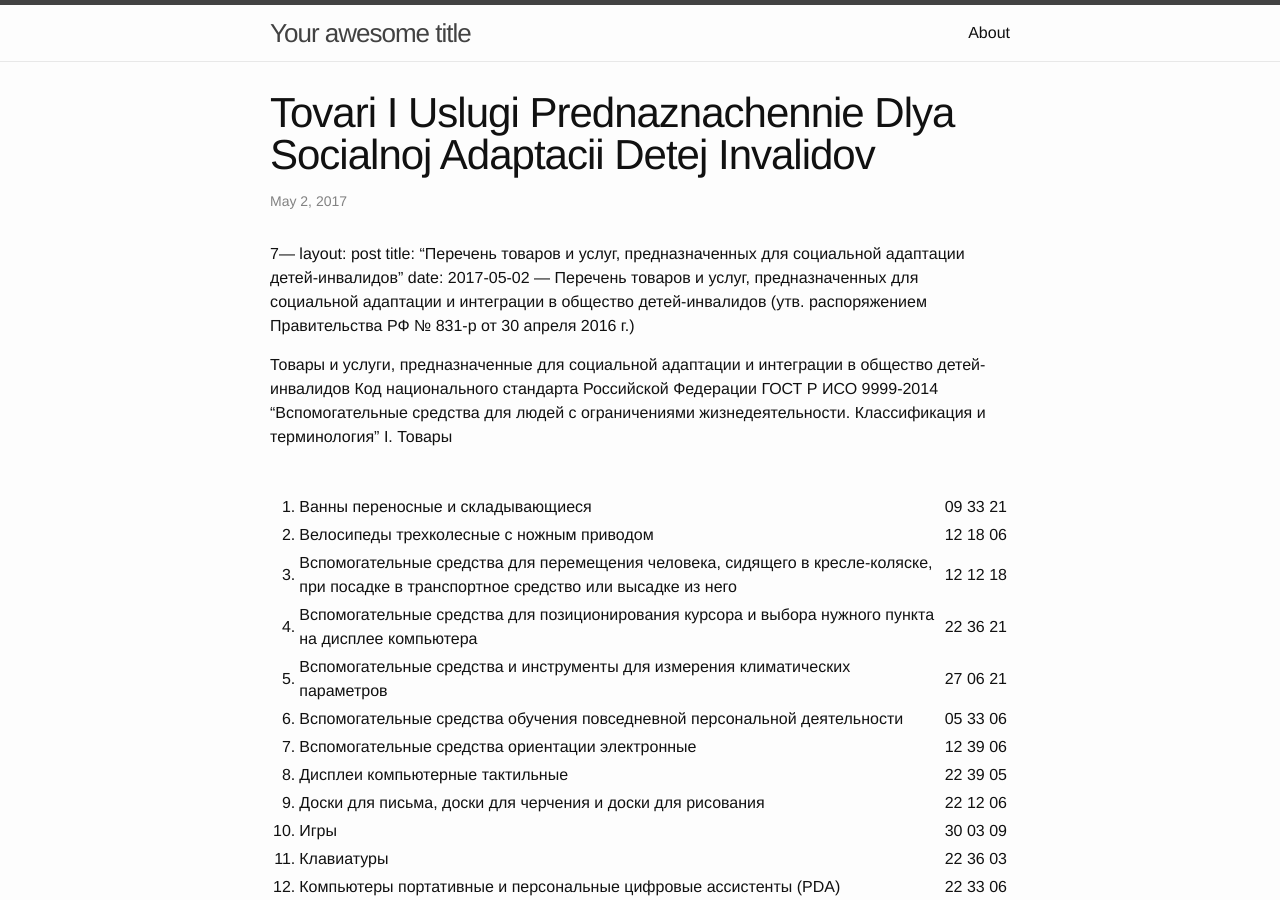
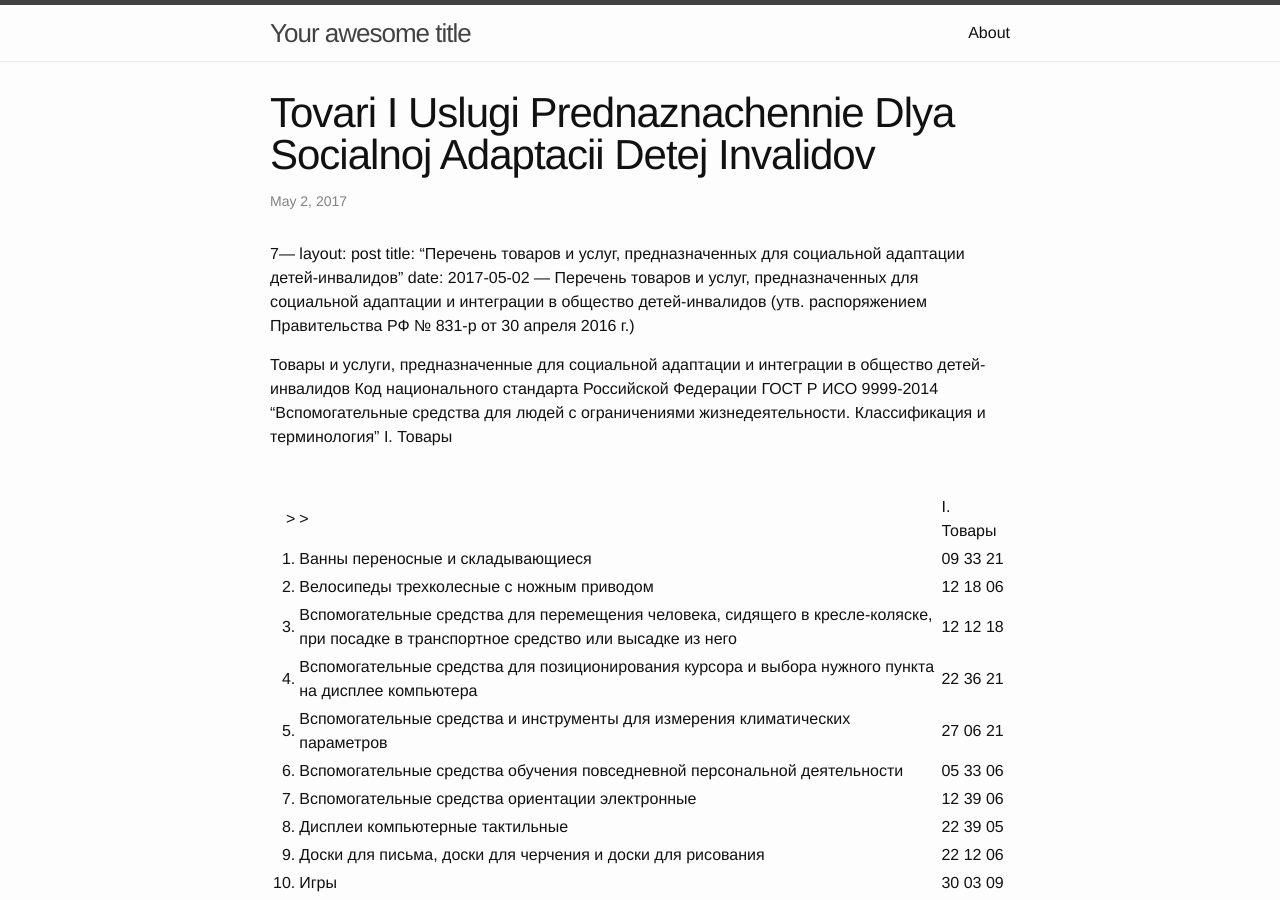
Before and after one commit to qboneteam/saranskmama, a Jekyll site: the page built from _posts/2017-05-02-tovari-i-uslugi-prednaznachennie-dlya-socialnoj-adaptacii-detej-invalidov.md, in a window 1280 px wide and 900 px high. Built offline with Jekyll 4.4.1, drawn with Linux system fonts in a browser that asks for light colours; our own code applies the rules of GitHub Pages for plain Markdown files.

Commit message:
Some fix!

```diff
--- a/_posts/2017-05-02-tovari-i-uslugi-prednaznachennie-dlya-socialnoj-adaptacii-detej-invalidov.md
+++ b/_posts/2017-05-02-tovari-i-uslugi-prednaznachennie-dlya-socialnoj-adaptacii-detej-invalidov.md
@@ -12,6 +12,7 @@ I. Товары
 
  |     |    |     |
  |----:|----|:----|
+ | > | > | I. Товары |
  | 1. | Ванны переносные и складывающиеся | 09&nbsp;33&nbsp;21 |
  | 2. | Велосипеды трехколесные с ножным приводом | 12&nbsp;18&nbsp;06 |
  | 3. | Вспомогательные средства для перемещения человека, сидящего в кресле-коляске, при посадке в транспортное средство или высадке из него | 12&nbsp;12&nbsp;18 |
```
